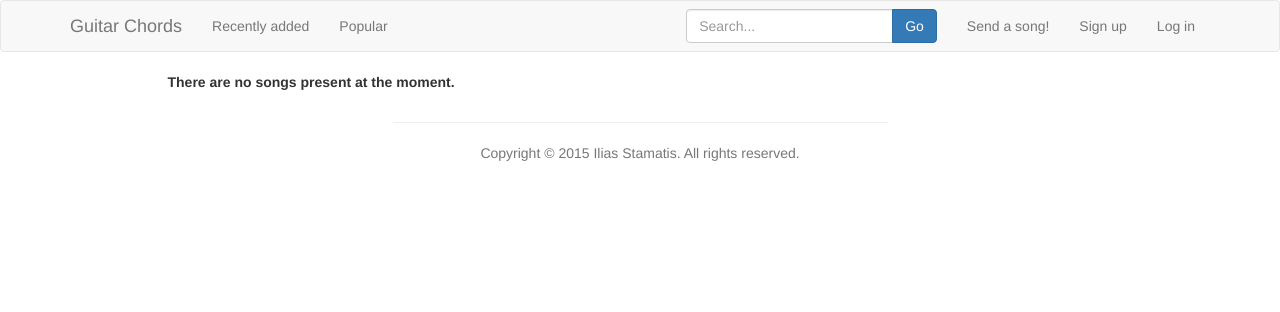
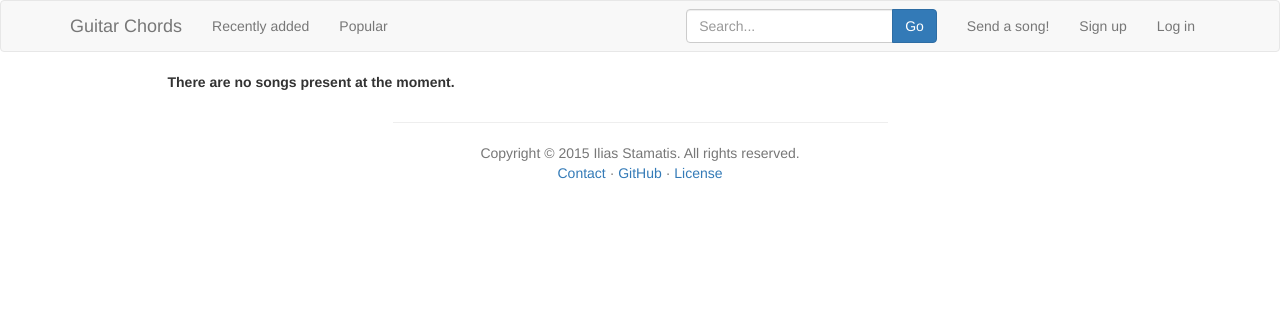
Before and after one commit to ilstam/guitarchords, a Django app: template chords/templates/chords/index.html in a window 1280 px wide. Shown: the top 312 px of the page. Run offline with Django 3.2, Linux system fonts and the light colour scheme; the template is opened without the code that fills it, so the values that code supplies are empty; some libraries are stand-ins or nearby versions.

Commit message:
add some links to footer and create empty contact template and view

```diff
--- a/chords/static/chords/css/style.css
+++ b/chords/static/chords/css/style.css
@@ -129,6 +129,7 @@ textarea {
 
 .footer {
     max-width: 525px;
+    margin-bottom: 20px;
 }
 
 /* apply to bootstrap classes */
--- a/chords/templates/chords/base.html
+++ b/chords/templates/chords/base.html
@@ -70,7 +70,12 @@
     <div class="container footer">
         <hr />
         <footer class="text-center text-muted">
-                <p>Copyright © 2015 Ilias Stamatis. All rights reserved.<p>
+            <p>
+            Copyright © 2015 Ilias Stamatis. All rights reserved. <br />
+            <a href="{% url 'chords:contact' %}">Contact</a>
+            · <a href="https://github.com/Ilias95/guitarchords">GitHub</a>
+            · <a href="https://github.com/Ilias95/guitarchords/blob/master/LICENSE">License</a>
+            <p>
         </footer>
     </div>
 
--- a/chords/urls.py
+++ b/chords/urls.py
@@ -21,4 +21,5 @@ urlpatterns = [
     url(song_path + '/add_bookmark/$', views.add_bookmark, name='add_bookmark'),
     url(song_path + '/remove_bookmark/$', views.remove_bookmark, name='remove_bookmark'),
     url(r'^add_comment/$', views.add_comment, name='add_comment'),
+    url(r'^contact/$', views.contact, name='contact'),
 ]
--- a/chords/views.py
+++ b/chords/views.py
@@ -120,6 +120,9 @@ def search(request):
 
     return render(request, 'chords/search.html', context)
 
+def contact(request):
+    return render(request, 'chords/contact.html', {})
+
 @login_required
 def add_comment(request):
     if request.method == 'POST':
```
Also changed, not shown: chords/templates/chords/contact.html (added, +13 -0 lines).
